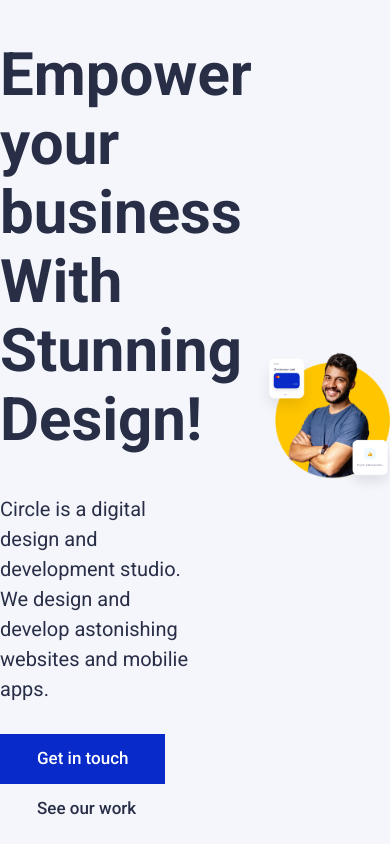
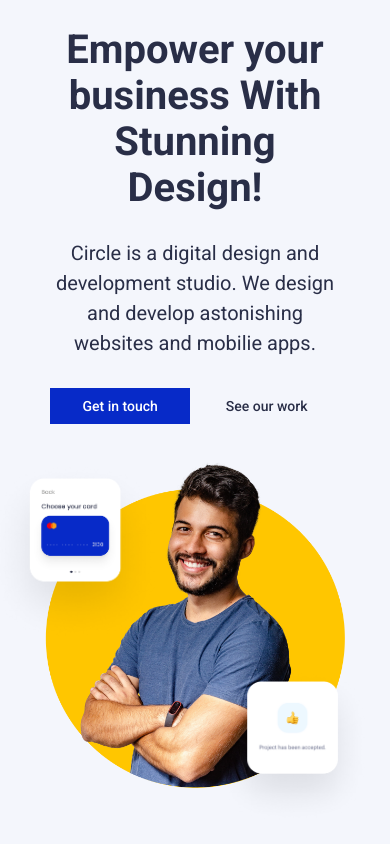
Before and after one commit to evagapi/ironhack-mid-term-project-group-6, a website: page index.html in a window 390 px wide. Shown: the top 844 px of the page. Drawn offline with Linux system fonts and the light colour scheme; no server answers.

Commit message:
feat: make hero section responsive

```diff
--- a/css/hero.css
+++ b/css/hero.css
@@ -1,13 +1,18 @@
-.two-col {
-  width: 50%;
-}
-
 .hero {
   max-width: 1100px;
   margin: auto;
   display: flex;
   align-items: center;
   gap: 5rem;
+}
+
+.hero-wrapper {
+  display: flex;
+  flex-direction: row;
+}
+
+.two-col {
+  width: 50%;
 }
 
 #visa {
@@ -64,3 +69,60 @@
 .button-clean:hover {
   color: var(--color-primary);
 }
+
+@media (max-width: 640px) {
+  h1 {
+    text-align: center;
+    font-size: 40px;
+  }
+
+  .hero {
+    max-width: 300px;
+  }
+
+  .hero-text {
+    text-align: center;
+  }
+
+  .hero-wrapper {
+    display: flex;
+    flex-direction: column;
+  }
+
+  .two-col {
+    width: 100%;
+  }
+
+  .hero-cta {
+    text-align: center;
+  }
+
+  .button,
+  .button-clean {
+    font-size: 14px;
+    padding: 10px 32px;
+  }
+
+  #visa {
+    margin-top: 2rem;
+  }
+}
+
+@media (min-width: 640px) and (max-width: 1000px) {
+  .hero {
+    max-width: 700px;
+  }
+
+  #empower {
+    width: 70%;
+  }
+
+  #visa {
+    width: 30%;
+    align-self: center;
+  }
+
+  .hero-cta {
+    text-align: center;
+  }
+}
--- a/index.html
+++ b/index.html
@@ -21,15 +21,20 @@
       <!-- TODO: navigation bar (header of the page), issue #2 -->
     </header>
     <section class="hero">
+      <div class="hero-wrapper">
         <div id="empower" class="two-col">
-        <h1>Empower your business With Stunning Design!</h1>
-        <p class="intro-text-regular">
+          <h1 class="hero-heading">
+            Empower your business With Stunning Design!
+          </h1>
+          <p class="intro-text-regular hero-text">
             Circle is a digital design and development studio. We design and
             develop astonishing websites and mobilie apps.
           </p>
           <div class="hero-cta">
             <a class="button headline-text-medium" href="#">Get in touch</a>
-          <a class="button-clean headline-text-medium" href="#">See our work</a>
+            <a class="button-clean headline-text-medium" href="#"
+              >See our work</a
+            >
           </div>
         </div>
         <div id="visa" class="two-col">
@@ -48,6 +53,7 @@
             src="/assets/hero-section/card-2.png"
             alt="project accepted"
           />
+        </div>
       </div>
     </section>
     <section class="brands">
```
Lines whose indentation alone changed are shown as unchanged.
